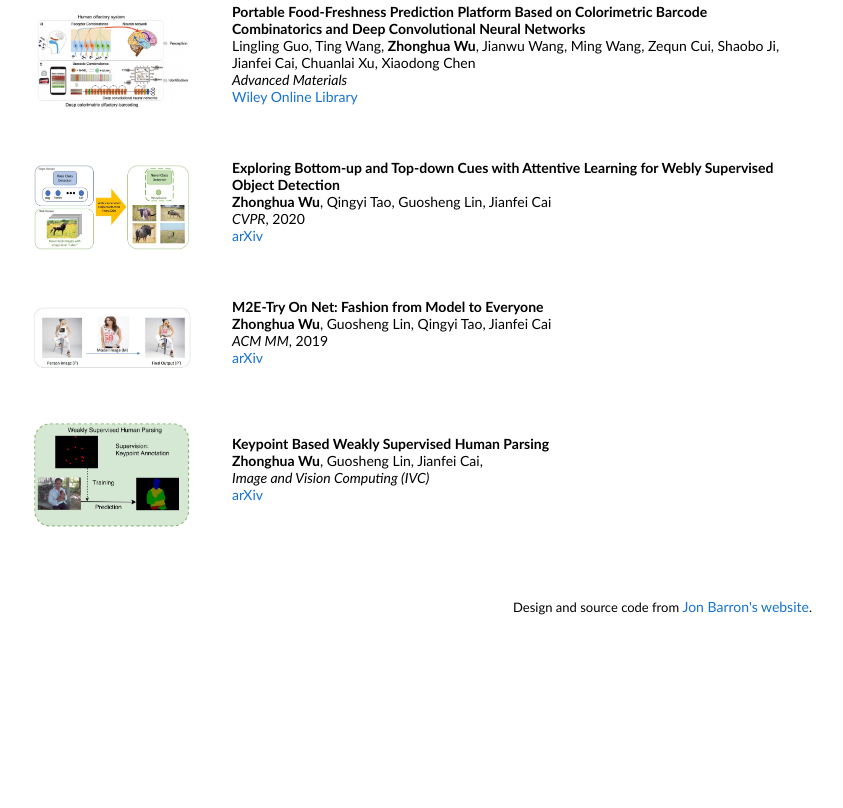
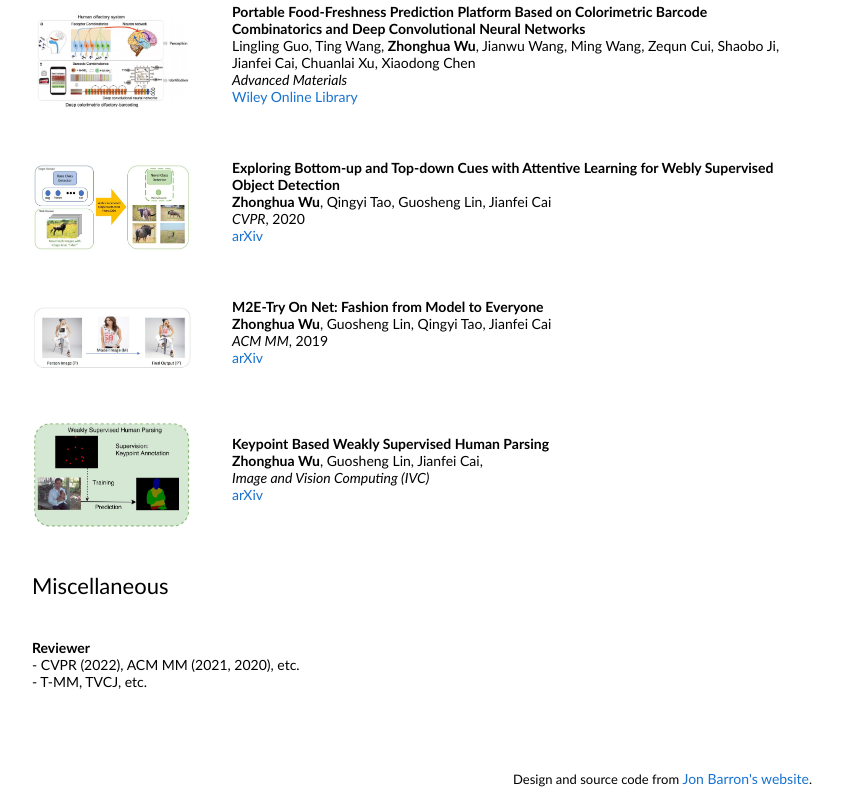
Before and after one commit to wu-zhonghua/wu-zhonghua.github.io, a plain HTML site: page index.html in a window 1280 px wide. Shown: the part 760-1568 px from the top of the page, without its empty margins (228-1071 px from the left). Before the commit the page ends 1396 px from the top, so only its background shows below. Drawn offline with Linux system fonts and the light colour scheme.

Commit message:
Update index.html

```diff
--- a/index.html
+++ b/index.html
@@ -183,6 +183,34 @@
 
         </tbody></table>
 
+        <table style="width:100%;border:0px;border-spacing:0px;border-collapse:separate;margin-right:auto;margin-left:auto;"><tbody>
+            <tr>
+            <td style="padding:20px;width:100%;vertical-align:middle">
+              <heading>Miscellaneous</heading>
+            </td>
+          </tr>
+
+        </tbody></table>
+
+        <table style="width:100%;border:0px;border-spacing:0px;border-collapse:separate;margin-right:auto;margin-left:auto;"><tbody>
+
+          <tr onmouseout="mipnerf_stop()" onmouseover="mipnerf_start()">
+
+            <td style="padding:20px;width:75%;vertical-align:middle">
+              <papertitle>Reviewer</papertitle>
+              <br>
+               - CVPR (2022), ACM MM (2021, 2020), etc.
+               <br>
+               - T-MM, TVCJ, etc.
+
+              <p></p>
+            </td>
+          </tr>
+        </tbody></table>
+
+
+
+
 
 
         <table style="width:100%;border:0px;border-spacing:0px;border-collapse:separate;margin-right:auto;margin-left:auto;"><tbody>
```
